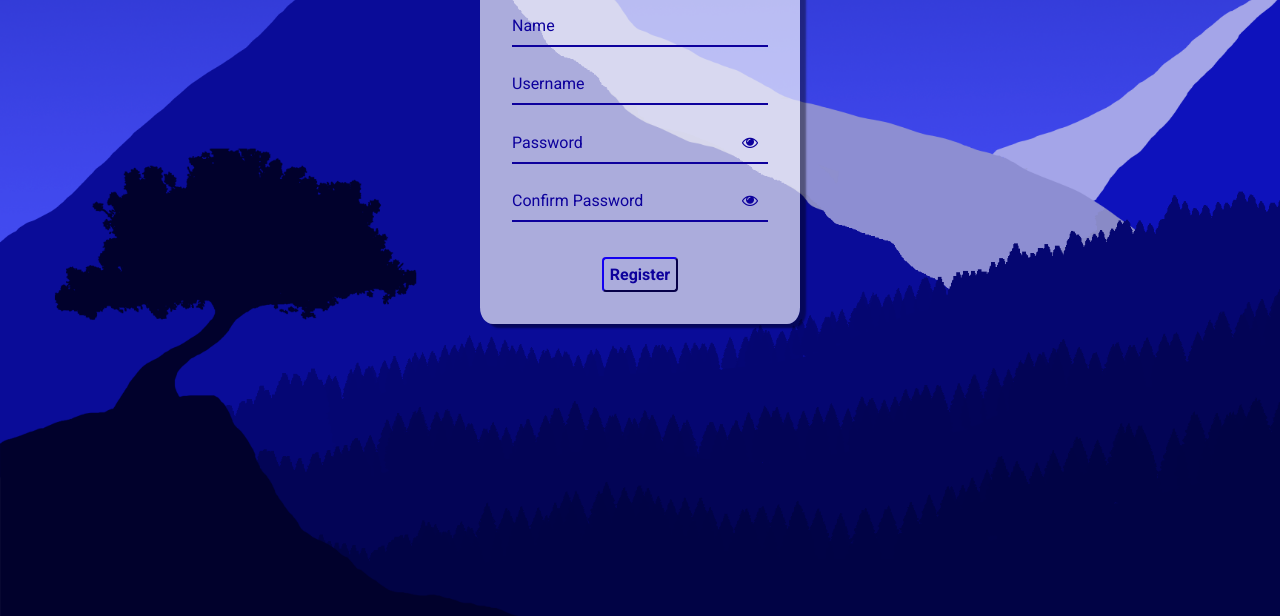
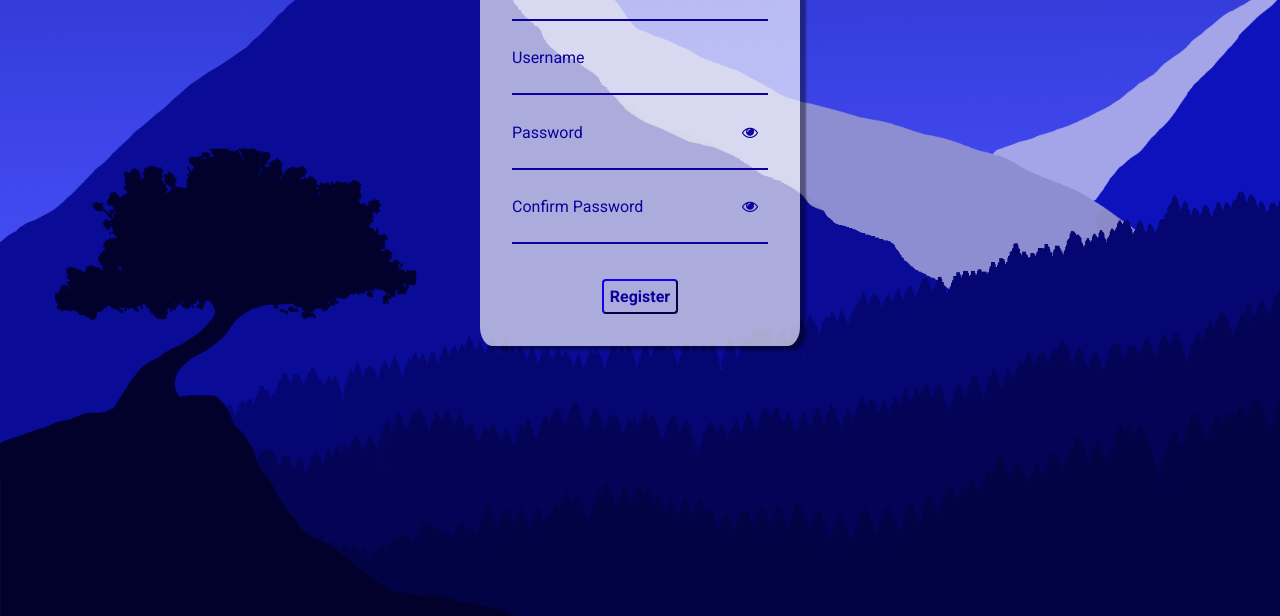
Before and after one commit to RenanCesar-S/habitscheck, a plain HTML site: page HTML/register.html in a window 1280 px wide. Shown: the part 184-800 px from the top of the page. Drawn offline with Linux system fonts and the light colour scheme.

Commit message:
ajust in inpu on Register

```diff
--- a/CSS/register.css
+++ b/CSS/register.css
@@ -26,7 +26,7 @@ body {
     display: flex;
     justify-content: center;
     width: 100%;
-    margin-top: 98px;
+    margin-top: 56px;
 }
 
 .card {
@@ -83,6 +83,10 @@ h1 {
     font-size: 14px;
     margin-top: 0;
     color: #4038a0;
+}
+
+input {
+    margin-top: 16px;
 }
 
 /* Button*/
```
